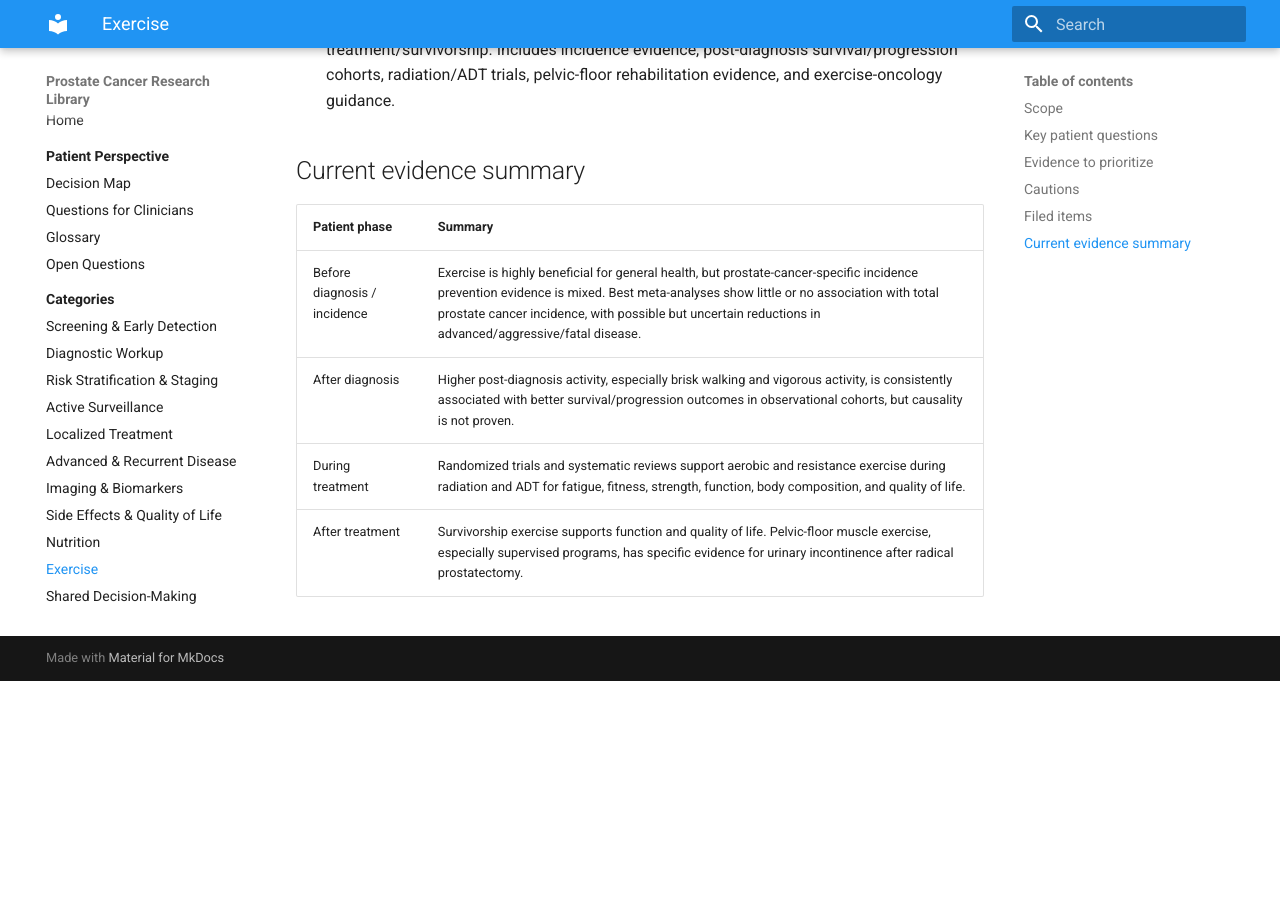
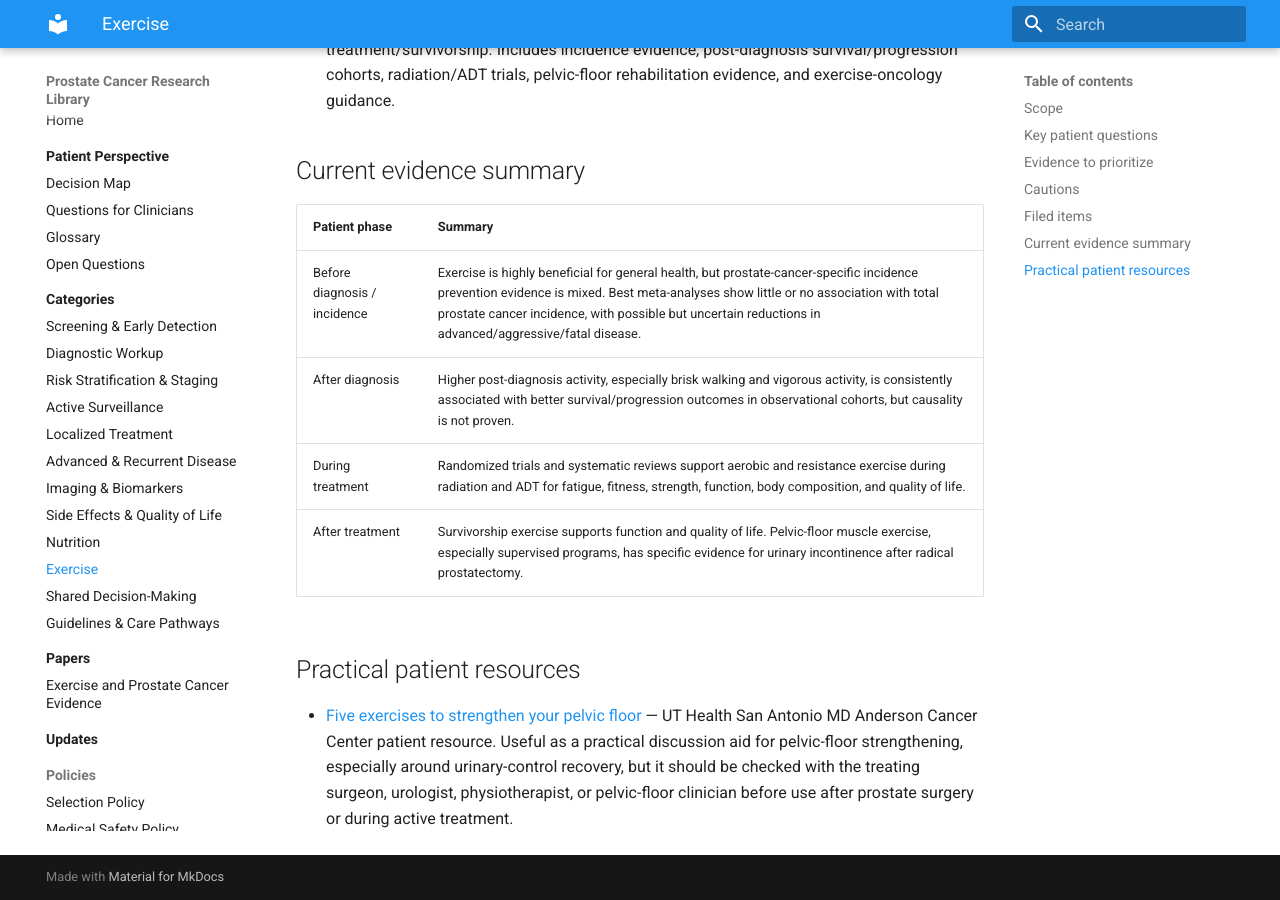
Before and after one commit to TerryHilsberg/prostate-cancer-research-library, an MkDocs documentation site: the page built from docs/categories/exercise.md, in a window 1280 px wide and 900 px high, scrolled down 1484 px. Built offline with MkDocs 1.6.1 and Material for MkDocs 9.7.7, drawn with Linux system fonts in a browser that asks for light colours; before the commit the page ends 2165 px from its top, so only the background shows below that.

Commit message:
Add pelvic floor strengthening resource

```diff
--- a/docs/categories/exercise.md
+++ b/docs/categories/exercise.md
@@ -45,3 +45,7 @@
 | After diagnosis | Higher post-diagnosis activity, especially brisk walking and vigorous activity, is consistently associated with better survival/progression outcomes in observational cohorts, but causality is not proven. |
 | During treatment | Randomized trials and systematic reviews support aerobic and resistance exercise during radiation and ADT for fatigue, fitness, strength, function, body composition, and quality of life. |
 | After treatment | Survivorship exercise supports function and quality of life. Pelvic-floor muscle exercise, especially supervised programs, has specific evidence for urinary incontinence after radical prostatectomy. |
+
+## Practical patient resources
+
+- [Five exercises to strengthen your pelvic floor](https://cancer.uthscsa.edu/news-and-stories/five-exercises-strengthen-your-pelvic-floor) — UT Health San Antonio MD Anderson Cancer Center patient resource. Useful as a practical discussion aid for pelvic-floor strengthening, especially around urinary-control recovery, but it should be checked with the treating surgeon, urologist, physiotherapist, or pelvic-floor clinician before use after prostate surgery or during active treatment.
```
Also changed, not shown: docs/papers/exercise-prostate-cancer-evidence/index.md (+2 -0 lines).
